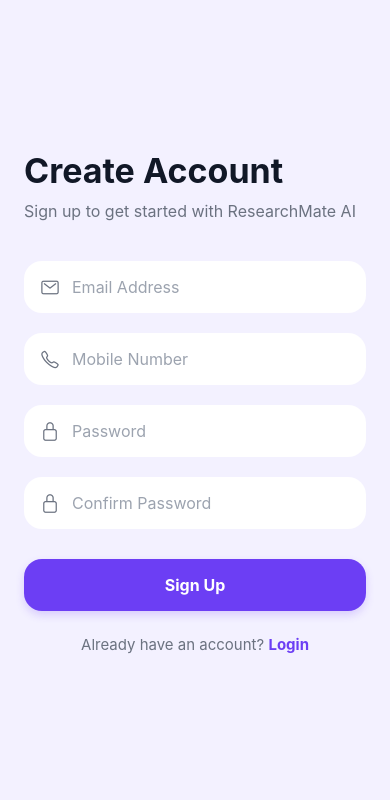
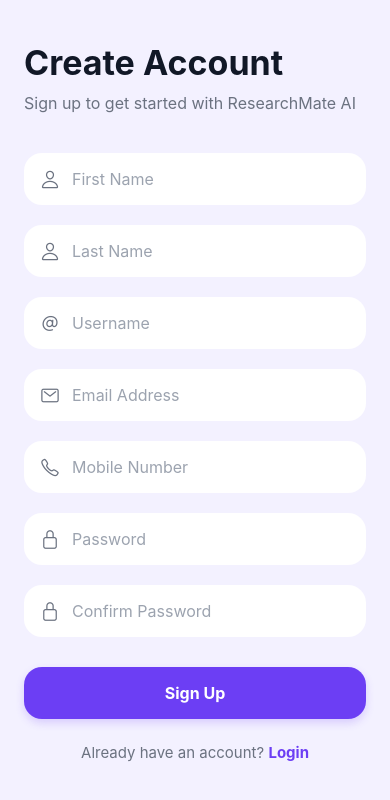
Before and after one commit to Saiharsha72157/ResearchMateAI_Frontend, a React Native app: screen /Signup in a window 390 px wide. Shown: the top 800 px of the page. Built offline with nearby package versions, Linux system fonts and the light colour scheme; no server answers; what react-native-worklets would draw is missing.

Commit message:
Update Signup screen to use First Name, Last Name, and Username. Fix web input outlines.

```diff
--- a/App.tsx
+++ b/App.tsx
@@ -48,6 +48,18 @@
     console.log("[App] Safe startup validation completed");
     console.log("[App] Application loaded successfully in production-hardened mode");
 
+    // Inject global CSS for Web to remove default input outlines globally
+    if (Platform.OS === 'web') {
+      const style = document.createElement('style');
+      style.type = 'text/css';
+      style.appendChild(document.createTextNode(`
+        input, textarea, select {
+          outline: none !important;
+        }
+      `));
+      document.head.appendChild(style);
+    }
+
     // Proactively warm up sleeping Render server containers in the background!
     warmUpBackend();
   }, []);
--- a/screens/SignupScreen.tsx
+++ b/screens/SignupScreen.tsx
@@ -22,19 +22,31 @@
   const { register } = useAuth();
   const isDark = darkMode;
 
+  const [firstName, setFirstName] = useState("");
+  const [lastName, setLastName] = useState("");
+  const [username, setUsername] = useState("");
   const [email, setEmail] = useState("");
   const [mobile, setMobile] = useState("");
   const [password, setPassword] = useState("");
   const [confirmPassword, setConfirmPassword] = useState("");
   const [loading, setLoading] = useState(false);
 
+  const lastNameRef = useRef<TextInput>(null);
+  const usernameRef = useRef<TextInput>(null);
+  const emailRef = useRef<TextInput>(null);
   const mobileRef = useRef<TextInput>(null);
   const passwordRef = useRef<TextInput>(null);
   const confirmPasswordRef = useRef<TextInput>(null);
 
   const handleSignup = async () => {
-    if (!email || !mobile || !password) {
+    if (!firstName || !lastName || !username || !email || !mobile || !password) {
       Alert.alert("Missing Fields", "Please fill in all fields.");
+      return;
+    }
+
+    const emailRegex = /^[^\s@]+@[^\s@]+\.[^\s@]+$/;
+    if (!emailRegex.test(email)) {
+      Alert.alert("Invalid Email", "Please enter a valid email address.");
       return;
     }
 
@@ -43,14 +55,17 @@
       return;
     }
 
-    if (mobile.replace(/[^0-9]/g, "").length !== 10) {
+    const phoneRegex = /^[0-9]{10}$/;
+    const cleanMobile = mobile.replace(/[^0-9]/g, "");
+    if (!phoneRegex.test(cleanMobile)) {
       Alert.alert("Invalid Mobile", "Please enter a valid 10-digit mobile number.");
       return;
     }
 
     try {
       setLoading(true);
-      await register(email.trim(), mobile.trim(), password);
+      const fullName = `${firstName.trim()} ${lastName.trim()}`;
+      await register(email.trim(), cleanMobile, password, fullName, username.trim());
       Alert.alert("Success", "Account created successfully. You can now log in.");
       navigation.navigate("Login");
     } catch (error: any) {
@@ -81,9 +96,59 @@
           </View>
 
           <View style={styles.form}>
+            <View>
+              <View style={[styles.inputContainer, { backgroundColor: themeColors.card }]}>
+                <Ionicons name="person-outline" size={20} color={themeColors.subText} style={styles.icon} />
+                <TextInput
+                  placeholder="First Name"
+                  placeholderTextColor={isDark ? "#6B7280" : "#9CA3AF"}
+                  value={firstName}
+                  onChangeText={setFirstName}
+                  style={[styles.input, { color: themeColors.text }, Platform.OS === "web" && (styles as any).inputWeb]}
+                  autoCapitalize="words"
+                  returnKeyType="next"
+                  onSubmitEditing={() => lastNameRef.current?.focus()}
+                  blurOnSubmit={false}
+                />
+              </View>
+
+              <View style={[styles.inputContainer, { backgroundColor: themeColors.card }]}>
+                <Ionicons name="person-outline" size={20} color={themeColors.subText} style={styles.icon} />
+                <TextInput
+                  ref={lastNameRef}
+                  placeholder="Last Name"
+                  placeholderTextColor={isDark ? "#6B7280" : "#9CA3AF"}
+                  value={lastName}
+                  onChangeText={setLastName}
+                  style={[styles.input, { color: themeColors.text }, Platform.OS === "web" && (styles as any).inputWeb]}
+                  autoCapitalize="words"
+                  returnKeyType="next"
+                  onSubmitEditing={() => usernameRef.current?.focus()}
+                  blurOnSubmit={false}
+                />
+              </View>
+
+              <View style={[styles.inputContainer, { backgroundColor: themeColors.card }]}>
+                <Ionicons name="at-outline" size={20} color={themeColors.subText} style={styles.icon} />
+                <TextInput
+                  ref={usernameRef}
+                  placeholder="Username"
+                  placeholderTextColor={isDark ? "#6B7280" : "#9CA3AF"}
+                  value={username}
+                  onChangeText={setUsername}
+                  style={[styles.input, { color: themeColors.text }, Platform.OS === "web" && (styles as any).inputWeb]}
+                  autoCapitalize="none"
+                  autoCorrect={false}
+                  returnKeyType="next"
+                  onSubmitEditing={() => emailRef.current?.focus()}
+                  blurOnSubmit={false}
+                />
+              </View>
+
               <View style={[styles.inputContainer, { backgroundColor: themeColors.card }]}>
                 <Ionicons name="mail-outline" size={20} color={themeColors.subText} style={styles.icon} />
                 <TextInput
+                  ref={emailRef}
                   placeholder="Email Address"
                   placeholderTextColor={isDark ? "#6B7280" : "#9CA3AF"}
                   value={email}
@@ -167,6 +232,7 @@
                 <TouchableOpacity onPress={() => navigation.navigate("Login")}>
                   <Text style={styles.footerLink}>Login</Text>
                 </TouchableOpacity>
+              </View>
             </View>
           </View>
         </View>
--- a/services/AuthContext.tsx
+++ b/services/AuthContext.tsx
@@ -16,7 +16,7 @@
   user: User | null;
   loading: boolean;
   login: (identifier: string, password: string) => Promise<void>;
-  register: (email: string, mobile: string, password: string) => Promise<void>;
+  register: (email: string, mobile: string, password: string, fullName: string, username: string) => Promise<void>;
   logout: () => Promise<void>;
   resetPassword: (email: string) => Promise<void>;
   refreshProfile: () => Promise<void>;
@@ -104,7 +104,7 @@
     }
   };
 
-  const register = async (email: string, mobile: string, password: string) => {
+  const register = async (email: string, mobile: string, password: string, fullName: string, username: string) => {
     try {
       ignoreSessionChange.current = true;
       const { error } = await supabase.auth.signUp({
@@ -113,6 +113,8 @@
         options: {
           data: {
             mobile,
+            fullName,
+            username,
           },
         },
       });
@@ -131,6 +133,8 @@
       }, 800);
     }
   };
+
+
 
   const logout = async () => {
     const { error } = await supabase.auth.signOut();
```
Lines whose indentation alone changed are shown as unchanged.
